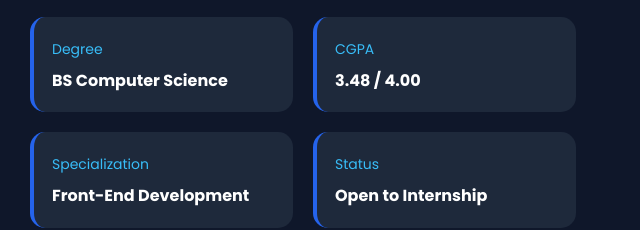
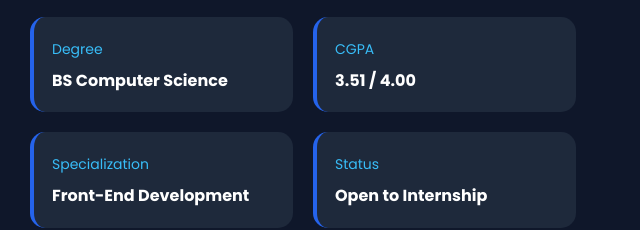
Before and after one commit to pak32641-del/Ihsan_Portfolio, a plain HTML site: page index.html in a window 1280 px wide. Shown: the part 1526-1756 px from the top of the page, 640-1280 px from the left. Drawn offline with Linux system fonts and the light colour scheme.

Commit message:
Fix HTML structure and remove duplicates
CGPA Update

```diff
--- a/index.html
+++ b/index.html
@@ -145,7 +145,7 @@ alt="Ihsan Ullah">
 
                     <div class="info-box">
                         <span>CGPA</span>
-                        <h4>3.48 / 4.00</h4>
+                        <h4>3.51 / 4.00</h4>
                     </div>
 
                     <div class="info-box">
```
